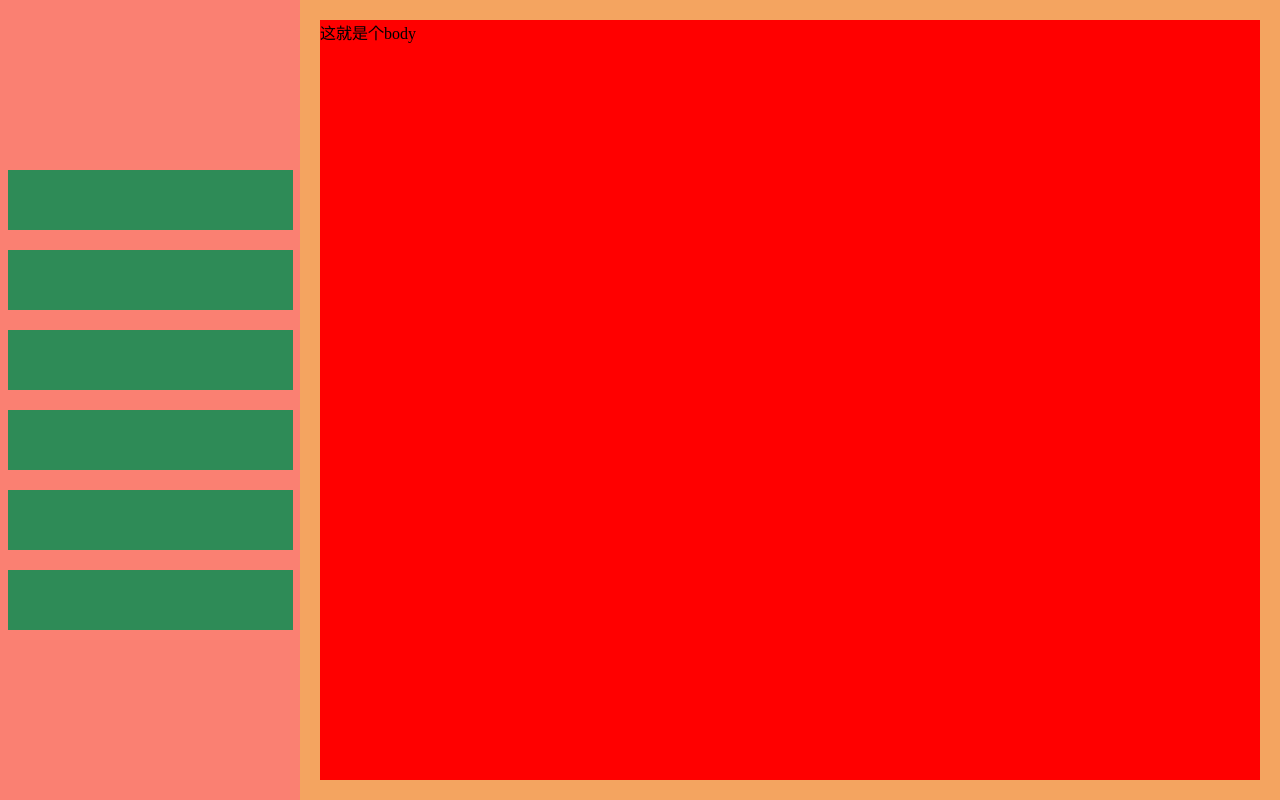
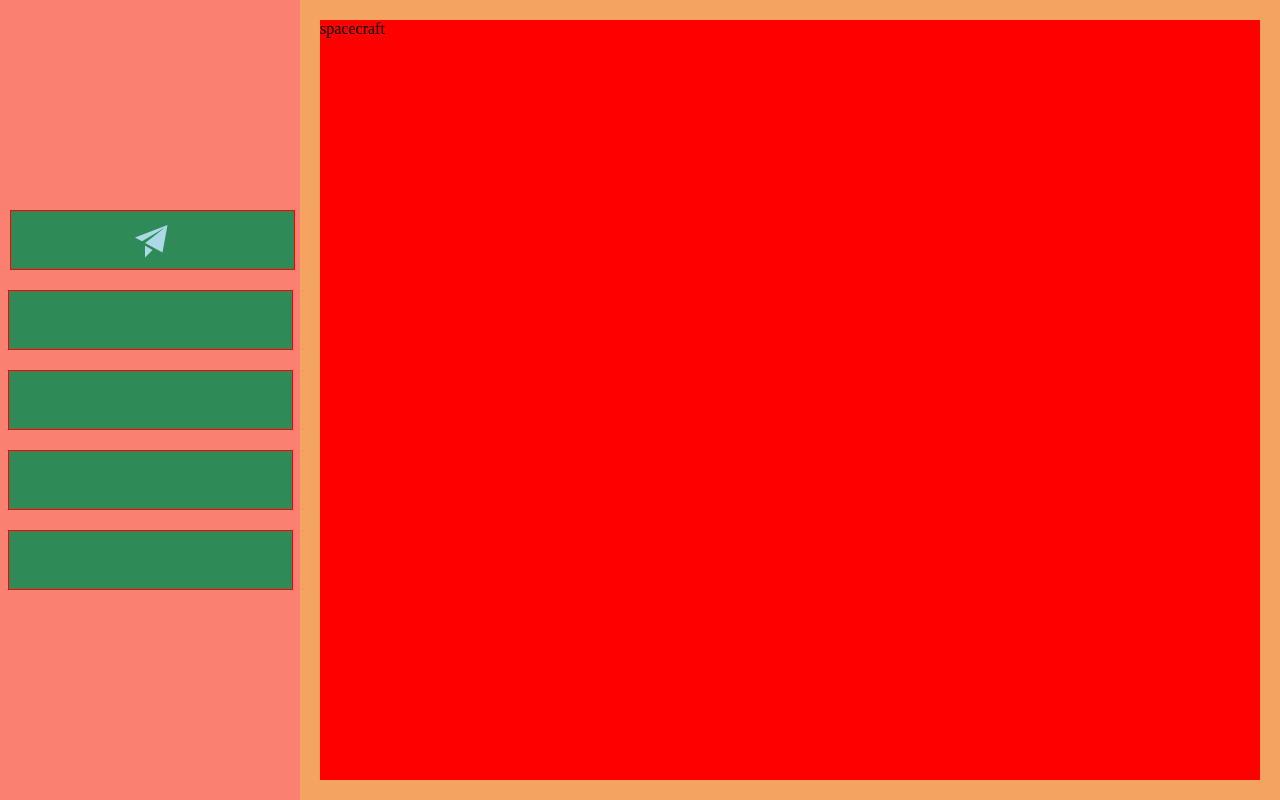
Before and after one commit to yingjieweb/sentry, a Vue app: page /#/spacecraft in a window 1280 px wide. Built offline with nearby package versions, Linux system fonts and the light colour scheme.

Commit message:
add Spacecraft comp and router

```diff
--- a/src/components/SunBody.vue
+++ b/src/components/SunBody.vue
@@ -1,6 +1,6 @@
 <template>
   <div class="sun-body">
-    这就是个body
+    <router-view></router-view>
   </div>
 </template>
 
--- a/src/components/SunNav.vue
+++ b/src/components/SunNav.vue
@@ -1,7 +1,11 @@
 <template>
   <div class="sun-nav">
-    <div class="sun-item"></div>
-    <div class="sun-item"></div>
+    <router-link to="/spacecraft">
+      <div class="sun-item">
+        <i class="el-icon-s-promotion"></i>
+      </div>
+    </router-link>
+
     <div class="sun-item"></div>
     <div class="sun-item"></div>
     <div class="sun-item"></div>
@@ -23,16 +27,25 @@
     justify-content: center;
     align-items: center;
 
+    a {
+      width: 100%;
+      cursor: pointer;
+    }
+
     .sun-item {
+      border: 1px solid red;
       height: 60px;
       width: 95%;
       margin: 10px;
       display: flex;
       justify-content: center;
       align-items: center;
-      font-size: 40px;
-      color: lightblue;
       background-color: seagreen;
+
+      i {
+        font-size: 40px;
+        color: lightblue;
+      }
     }
   }
 </style>
--- a/src/router/index.js
+++ b/src/router/index.js
@@ -1,14 +1,20 @@
 import Vue from 'vue'
 import VueRouter from 'vue-router'
+
+import Spacecraft from "@/views/Spacecraft"
 
 Vue.use(VueRouter)
 
 const routes = [
-  /*{
+  {
     path: '/',
-    name: 'Home',
-    component: Home
-  }*/
+    redirect: '/spacecraft'
+  },
+  {
+    path: '/spacecraft',
+    name: 'Spacecraft',
+    component: Spacecraft
+  }
 ]
 
 const router = new VueRouter({
--- a/src/views/ExcitedHeart.vue
+++ b/src/views/Spacecraft.vue
@@ -1,10 +1,12 @@
 <template>
-  <div>这里是一个心动的东西</div>
+  <div>
+    spacecraft
+  </div>
 </template>
 
-<script>
+<script lang="js">
   export default {
-    name: "SunHeart"
+    name: "Spacecraft"
   }
 </script>
 
```
